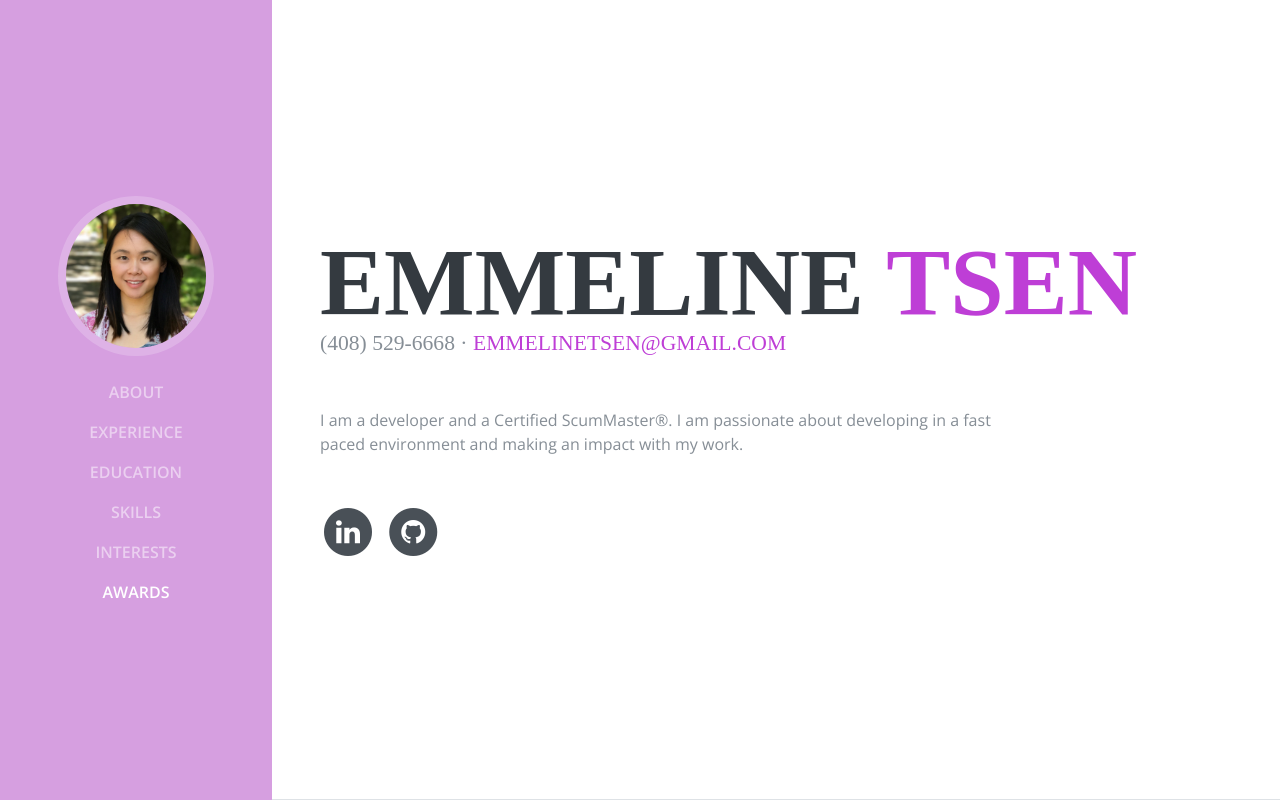
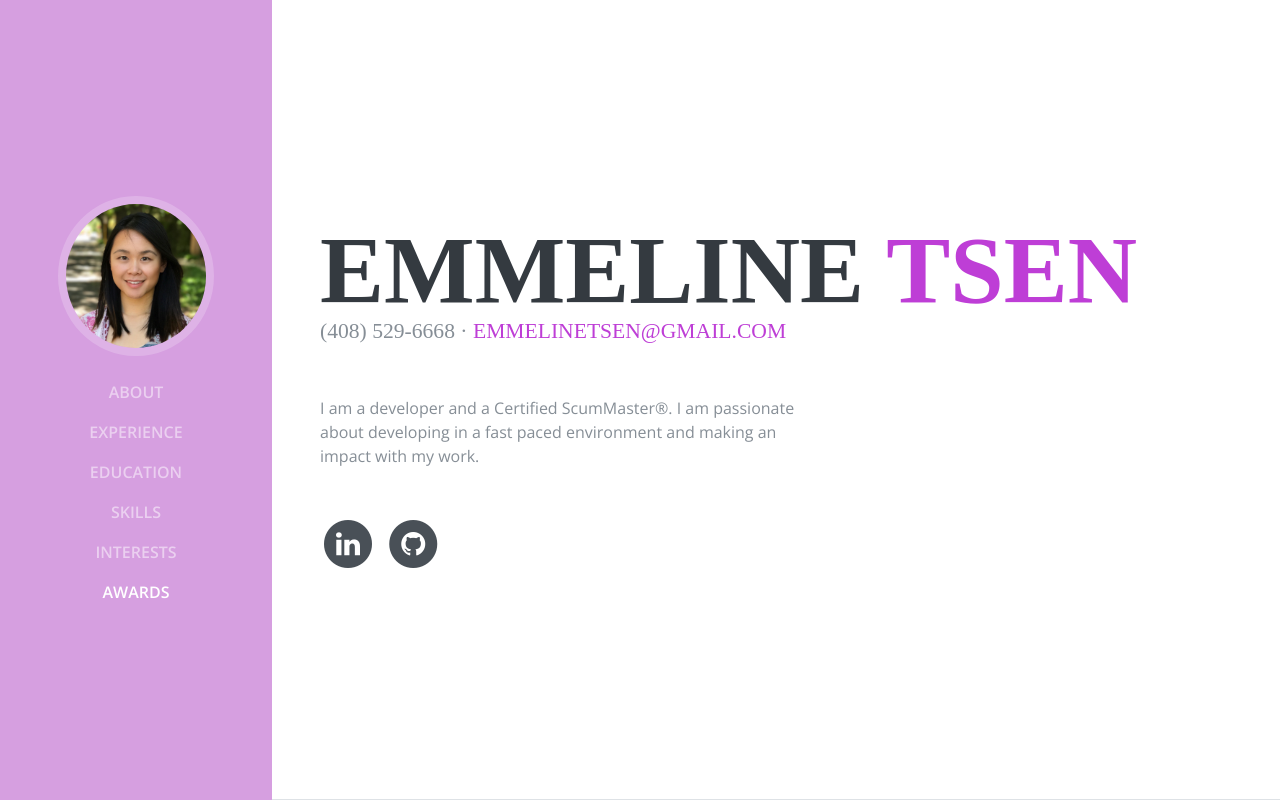
Before and after one commit to emmelinetsen/emmelinetsen, a plain HTML site: page index.html in a window 1280 px wide. Shown: the top 800 px of the page. Drawn offline with nearby package versions, Linux system fonts and the light colour scheme; a web font is replaced by a local one.

Commit message:
formatting fix in index.html

```diff
--- a/index.html
+++ b/index.html
@@ -26,7 +26,7 @@
 
     <style>
     p.p-border {
-      width: 45em;
+      width: 30em;
     }
     </style>
 
```
